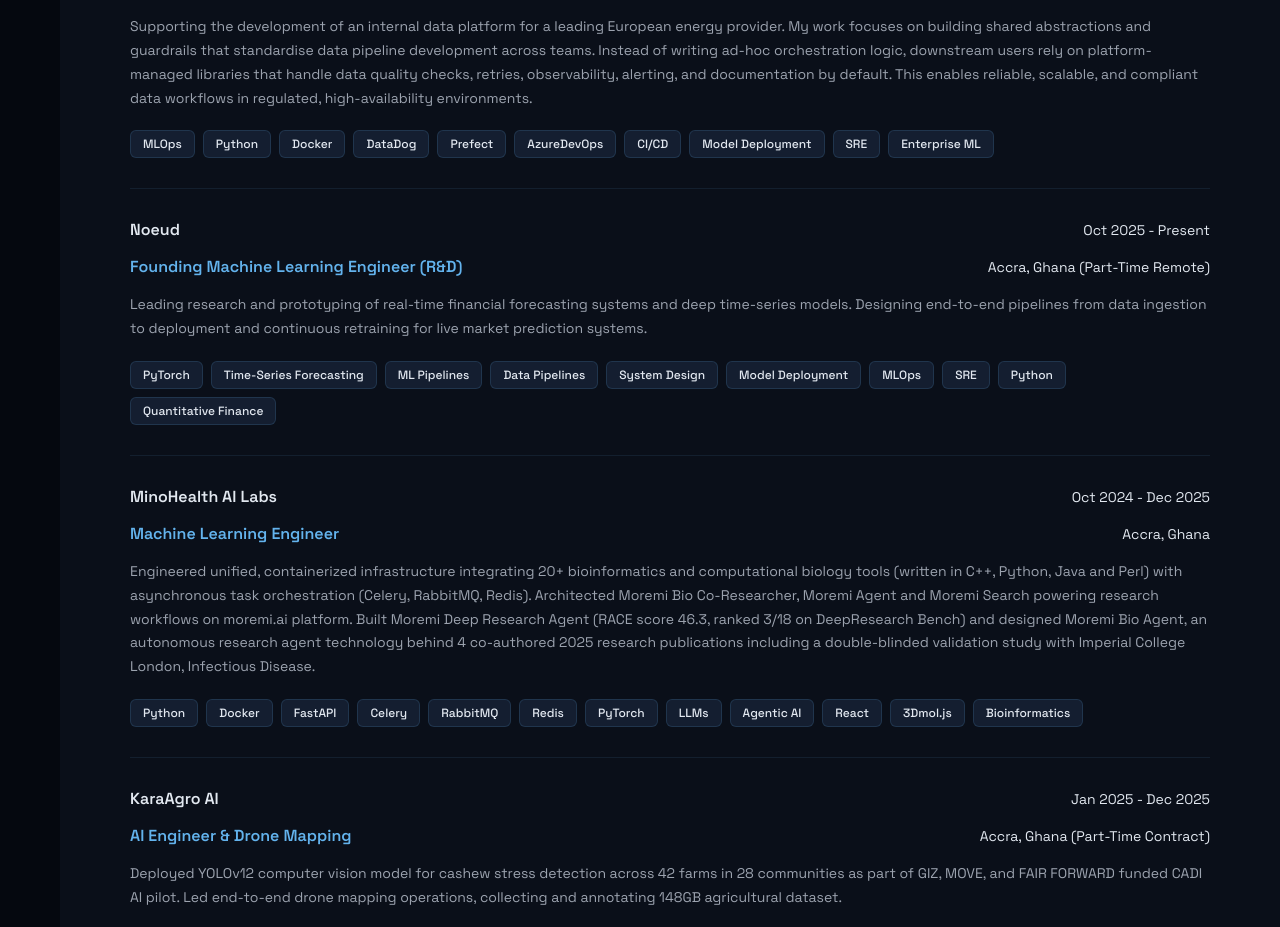
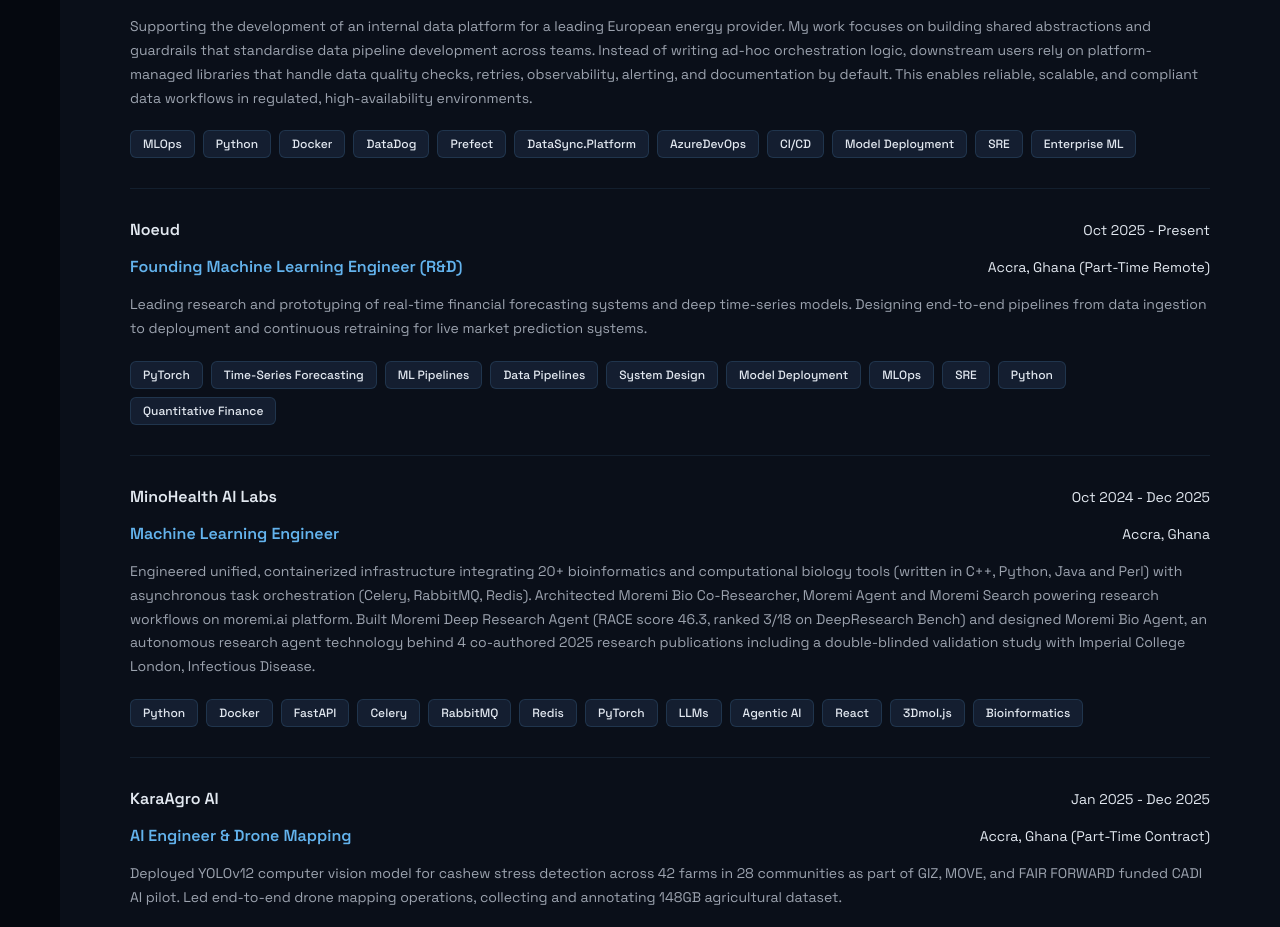
Before and after one commit to soloeinsteinmit/mi-portafolio, a Next.js app: page / in a window 1280 px wide. Shown: the part 4967-5894 px from the top of the page. Built offline with nearby package versions, Linux system fonts and the light colour scheme.

Commit message:
chore: update tech stack under enbw

```diff
--- a/components/home/experience/Experience.tsx
+++ b/components/home/experience/Experience.tsx
@@ -41,6 +41,7 @@ const experience = [
       "Docker",
       "DataDog",
       "Prefect",
+      "DataSync.Platform",
       "AzureDevOps",
       "CI/CD",
       "Model Deployment",
```
